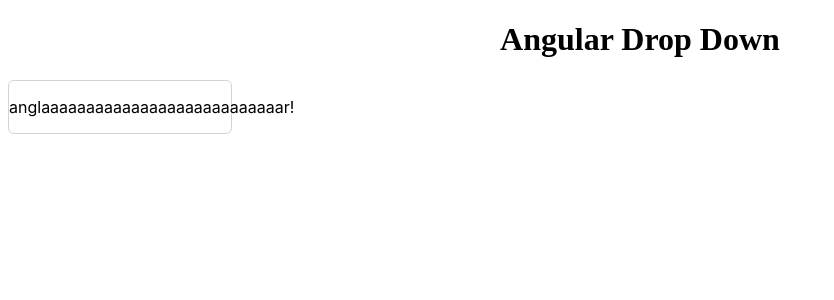
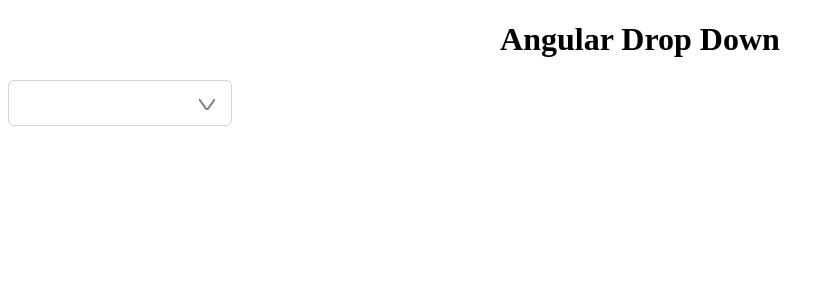
Before and after one commit to FatemehAbbasi2545/angular-drop-down, an Angular app: page / in a window 1280 px wide. Shown: the top 300 px of the page, without its empty margins (0-834 px from the left). Built offline with nearby package versions, Linux system fonts and the light colour scheme.

Commit message:
input & icon Layout

```diff
--- a/src/app/drop-down/dropdown.base.ts
+++ b/src/app/drop-down/dropdown.base.ts
@@ -17,34 +17,35 @@
     this._items = value;
   }
 
-  @Output() onValueChange: EventEmitter<string> = new EventEmitter();
+  @Output() onValueChange: EventEmitter<number | string> = new EventEmitter();
 
-
-  get value(): string {
+  get value(): number | string {
     return this._value;
   }
 
-  set value(value: string) {
+  set value(value: number | string) {
     this._value = value;
   }
 
 
-  private _value: string = '';
+  private _value: number | string = '';
   private _items: Array<ItemsDataModel> | Array<object> = [];
 
-  constructor(public changeDetector: ChangeDetectorRef) {}
+  constructor(public changeDetector: ChangeDetectorRef) {
+    const cd = 200;
+  }
 
   onTouche: Function = () => {};
-  onChange: Function = (_: string) => {};
+  onChange: Function = (_: number | string) => {};
 
-  writeValue(value: string): void {
+  writeValue(value: number | string): void {
     if (value !== undefined && this.value !== value) {
       this.value = value;
     }
     this.changeDetector.markForCheck();
   }
 
-  registerOnChange(fn: (value: string) => void): void {
+  registerOnChange(fn: (value: number | string) => void): void {
       this.onChange = fn;
   }
 
@@ -57,7 +58,7 @@
       this.changeDetector.markForCheck();
   }
 
-  onModelChange(value: any) {
+  onModelChange(value: number | string) {
     this.onChange(value);
     this.onTouche(value);
     this.onValueChange.emit(value);
--- a/src/app/drop-down/dropdown.component.html
+++ b/src/app/drop-down/dropdown.component.html
@@ -1,3 +1,15 @@
 <div #container class="container">
-    <p>anglaaaaaaaaaaaaaaaaaaaaaaaaaaar!</p>
+    <input #inputText
+           type="text"
+           *ngIf="!disabled"
+           class="input-text"
+           [disabled]="disabled"
+           />
+
+    <div role="button" aria-label="dropdown trigger" aria-haspopup="listbox" class="dropdown-trigger" aria-expanded="false">
+        <svg width="16" height="14" xmlns="http://www.w3.org/2000/svg">
+            <line x1="8" y1="14" x2="0" y2="3" style="stroke:gray;stroke-width:2" />
+            <line x1="8" y1="14" x2="16" y2="3" style="stroke:gray;stroke-width:2" />
+        </svg>
+    </div>
 </div>
--- a/src/app/drop-down/dropdown.component.scss
+++ b/src/app/drop-down/dropdown.component.scss
@@ -1,7 +1,8 @@
+
 .container {
     width: 14rem;
+    display: flex;
     display: inline-flex;
-    cursor: pointer;
     position: relative;
     user-select: none;
     box-sizing: border-box;
@@ -13,3 +14,108 @@
     font-size: 1rem;
     font-weight: normal;
 }
+
+.input-text {
+    border: 0 none;
+    display: block;
+    background: transparent;
+    white-space: nowrap;
+    overflow: hidden;
+    flex: 1 1 auto;
+    width: 80%;
+    text-overflow: ellipsis;
+    margin: 0;
+    box-sizing: border-box;
+    font-family: -apple-system, BlinkMacSystemFont, "Segoe UI", Roboto, Helvetica, Arial, sans-serif, "Apple Color Emoji", "Segoe UI Emoji", "Segoe UI Symbol";
+    font-size: 1rem;
+    color: #495057;
+    padding: 0.75rem 0.75rem;
+    transition: background-color 0.2s, color 0.2s, border-color 0.2s, box-shadow 0.2s;
+    appearance: none;
+    border-radius: 6px;
+}
+
+.dropdown-trigger {
+    background: transparent;
+    color: #6c757d;
+    width: 3rem;
+    cursor: pointer;
+    border-top-right-radius: 6px;
+    border-bottom-right-radius: 6px;
+    display: flex;
+    align-items: center;
+    justify-content: center;
+    flex-shrink: 0;
+}
+
+
+
+
+
+
+
+
+.bg-\[\#1F2A37\] {
+    --tw-bg-opacity: 1;
+    background-color: rgb(31 42 55 / var(--tw-bg-opacity));
+}
+
+.absolute {
+    position: absolute;
+}
+
+.top-0 {
+    top: 0;
+}
+
+.left-0 {
+    left: 0;
+}
+
+.w-full {
+    width: 100%;
+}
+
+.h-full {
+    height: 100%;
+}
+
+.opacity-0 {
+    opacity: 1;
+}
+
+.rounded-lg {
+    border-radius: .5rem;
+}
+
+.transition-opacity {
+    transition-property: opacity;
+    transition-timing-function: cubic-bezier(.4,0,.2,1);
+    transition-duration: .15s;
+}
+
+.flex {
+    display: flex;
+}
+
+.justify-center {
+    justify-content: center;
+}
+
+.items-center {
+    align-items: center;
+}
+
+.text-sm {
+    font-size: .875rem;
+    line-height: 1.25rem;
+}
+
+.font-medium {
+    font-weight: 500;
+}
+
+.text-white {
+    --tw-text-opacity: 1;
+    color: rgb(255 255 255 / var(--tw-text-opacity));
+}
--- a/src/app/drop-down/dropdown.component.ts
+++ b/src/app/drop-down/dropdown.component.ts
@@ -1,11 +1,12 @@
 import { ChangeDetectionStrategy, ChangeDetectorRef, Component, ElementRef, EventEmitter, Input, Output, ViewChild, forwardRef } from '@angular/core';
 import { NG_VALUE_ACCESSOR } from '@angular/forms';
+import { CommonModule } from '@angular/common';
 import { DropDownBase } from './dropdown.base';
 
 @Component({
   selector: 'dropdown',
   standalone: true,
-  imports: [],
+  imports: [CommonModule],
   templateUrl: './dropdown.component.html',
   styleUrl: './dropdown.component.scss',
   providers: [
@@ -18,4 +19,7 @@
   changeDetection: ChangeDetectionStrategy.OnPush
 })
 export class DropDownComponent extends DropDownBase {
+
+  @ViewChild('container') containerElementRef!: ElementRef;
+  @ViewChild('inputText') inputTextElementRef!: ElementRef;
 }
```
